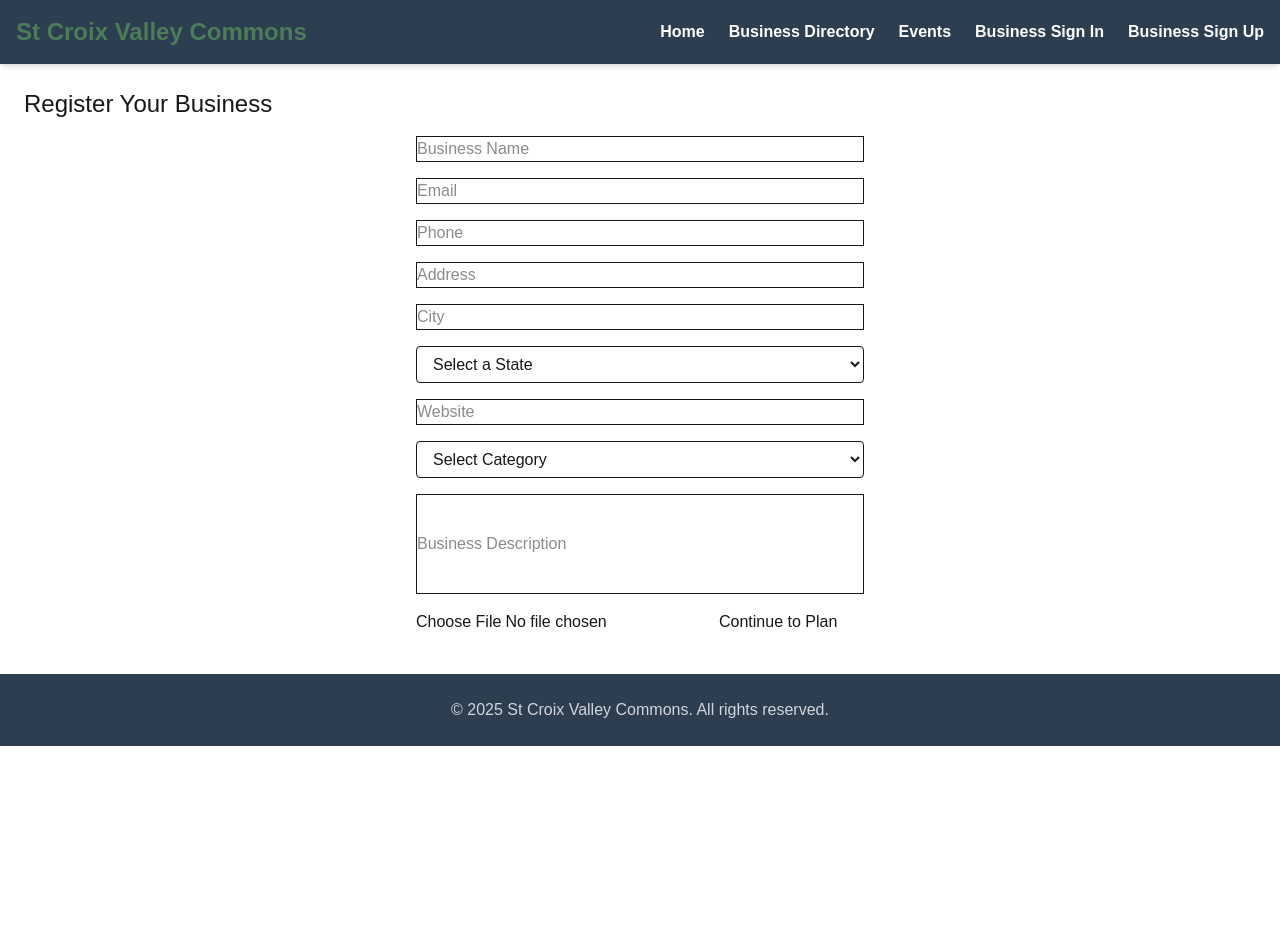
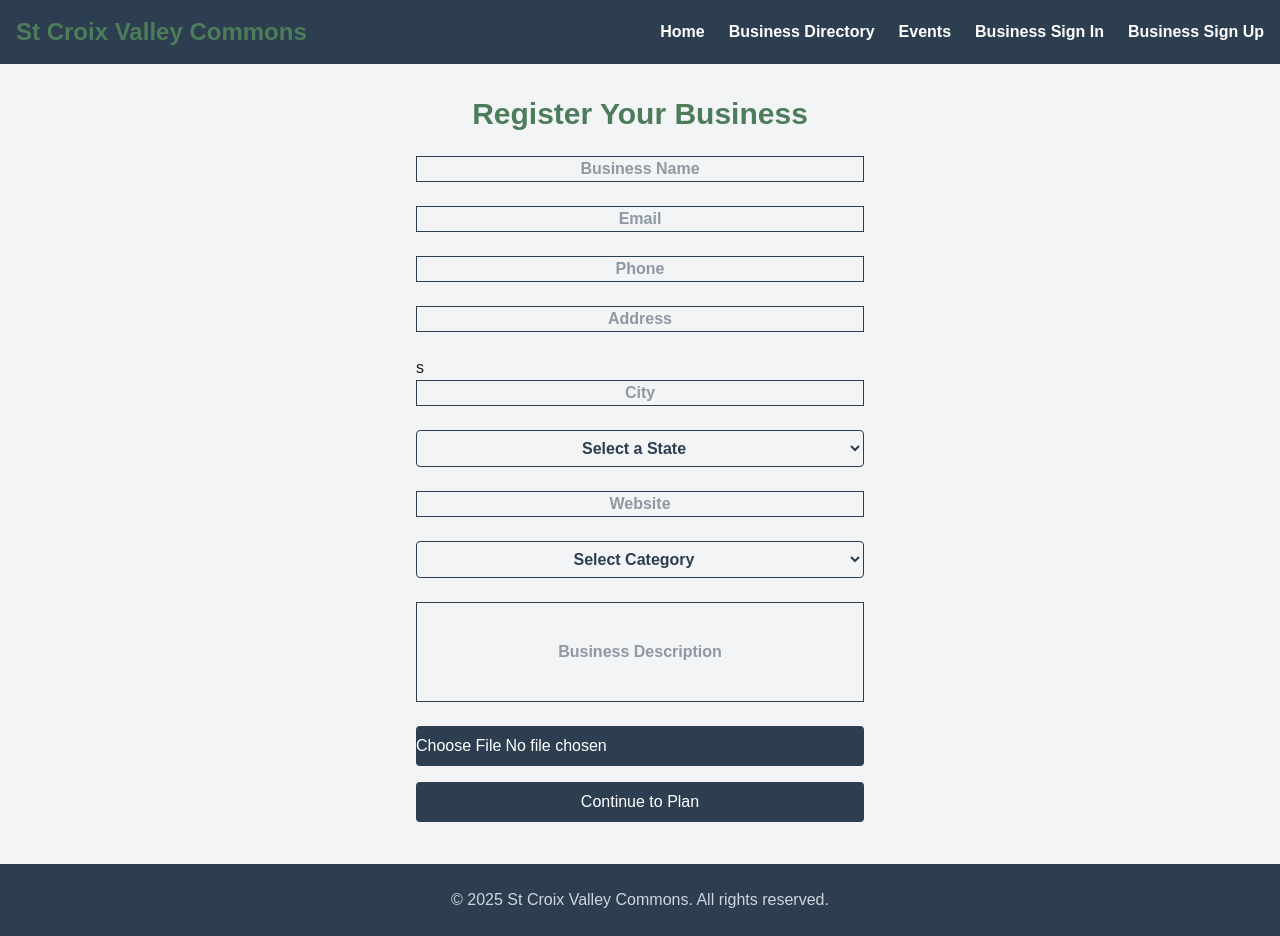
Before and after one commit to adamhalverson1/stcroixvalleycommons, a Next.js app: page /register-business in a window 1280 px wide. Before the commit the page ends 800 px from the top, so only its background shows below. Built offline with nearby package versions, Linux system fonts and the light colour scheme; no server answers.

Commit message:
some UI style changes

```diff
--- a/app/events/page.tsx
+++ b/app/events/page.tsx
@@ -2,9 +2,9 @@ import React from 'react'
 
 export default function page() {
   return (
-    <>
-        <div>Event Page</div>
-        <div>This will list all of the events that are going on in the St Croix Valley that businesses have decided to post</div>
-    </>
+    <div className="bg-gray-100 min-h-screen px-6 py-8" >
+      <div className="text-3xl font-bold text-center text-[#7DA195]  mb-6">Event Page</div>
+      <div className="text-3xl font-bold text-center text-[#7DA195]  mb-6">This will list all of the events that are going on in the St Croix Valley that businesses have decided to post</div>
+    </div>
   )
 }
--- a/app/login/page.tsx
+++ b/app/login/page.tsx
@@ -24,12 +24,12 @@ export default function LoginPage() {
   };
 
   return (
-    <div className="min-h-screen flex items-center justify-center bg-gray-100 p-4">
+    <div className="bg-gray-100 min-h-screen px-6 py-8 flex items-center justify-center">
       <form
         onSubmit={handleLogin}
         className="bg-white p-6 rounded shadow-md w-full max-w-md"
       >
-        <h1 className="text-2xl font-bold mb-4 text-center">Business Sign In</h1>
+        <h1 className="text-3xl font-bold text-center text-[#4C7C59] mb-6">Business Sign In</h1>
         {error && <p className="text-red-500 mb-4">{error}</p>}
         <input
           type="email"
--- a/app/register-business/page.tsx
+++ b/app/register-business/page.tsx
@@ -2,8 +2,8 @@ import BusinessRegistrationForm from "@/components/BusinessRegistrationForm";
 
 export default function RegisterBusinessPage() {
   return (
-    <div className="p-6">
-      <h1 className="text-2xl mb-4">Register Your Business</h1>
+    <div className="bg-gray-100 min-h-screen px-6 py-8" >
+      <h1 className="text-3xl font-bold text-center text-[#4C7C59] mb-6">Register Your Business</h1>
       <BusinessRegistrationForm />
     </div>
   );
--- a/components/BusinessRegistrationForm.tsx
+++ b/components/BusinessRegistrationForm.tsx
@@ -43,30 +43,30 @@ export default function RegisterBusinessPage() {
 
   return (
     <form onSubmit={handleSubmit} className="space-y-4 max-w-md mx-auto">
-      <input className="w-full border" name="name" onChange={handleChange} required placeholder="Business Name" />
-      <input className="w-full border" name="email" onChange={handleChange} required placeholder="Email" />
-      <input className="w-full border" name="phone" onChange={handleChange} placeholder="Phone" />
-      <input className="w-full border" name="address" onChange={handleChange} placeholder="Address" />
-      <input className="w-full border" name="city" onChange={handleChange} placeholder="City" />
+      <input className="w-full border font-bold text-center text-[#2C3E50] mb-6" name="name" onChange={handleChange} required placeholder="Business Name" />
+      <input className="w-full border font-bold text-center text-[#2C3E50] mb-6" name="email" onChange={handleChange} required placeholder="Email" />
+      <input className="w-full border font-bold text-center text-[#2C3E50] mb-6" name="phone" onChange={handleChange} placeholder="Phone" />
+      <input className="w-full border font-bold text-center text-[#2C3E50] mb-6" name="address" onChange={handleChange} placeholder="Address" />s
+      <input className="w-full border font-bold text-center text-[#2C3E50] mb-6" name="city" onChange={handleChange} placeholder="City" />
       <select
         name="state"
         value={form.state}
         onChange={handleChange}
         required
-        className="w-full border px-3 py-2 rounded"
+        className="w-full border px-3 py-2 rounded font-bold text-center text-[#2C3E50] mb-6"
       >
         <option value="">Select a State</option>
-        <option value="Retail & Consumer Goods">Minnesota</option>
-        <option value="Food & Beverage">Wisconsin</option>
+        <option value="Minnesota">Minnesota</option>
+        <option value="Wisconsin">Wisconsin</option>
       </select>
-      <input className="w-full border" name="website" onChange={handleChange} placeholder="Website" />
+      <input className="w-full border font-bold text-center text-[#2C3E50] mb-6" name="website" onChange={handleChange} placeholder="Website" />
 
       <select
         name="category"
         value={form.category}
         onChange={handleChange}
         required
-        className="w-full border px-3 py-2 rounded"
+        className="w-full border px-3 py-2 rounded font-bold text-center text-[#2C3E50] mb-6"
       >
         <option value="">Select Category</option>
         <option value="Retail & Consumer Goods">Retail & Consumer Goods</option>
@@ -82,10 +82,11 @@ export default function RegisterBusinessPage() {
         <option value="Logistics & Transportation">Logistics & Transportation</option>
         <option value="Pets & Animals">Pets & Animals</option>
       </select>
-      <input className="w-full border h-25 " name="description" onChange={handleChange} placeholder="Business Description"  />
-      <input type="file" accept="image/*" onChange={handleImageChange} />
+      <input className="w-full border h-25 font-bold text-center text-[#2C3E50] mb-6" name="description" onChange={handleChange} placeholder="Business Description"  />
 
-      <button type="submit">Continue to Plan</button>
+      <input className="w-full bg-[#2C3E50] text-white py-2 rounded" type="file" accept="image/*" onChange={handleImageChange} />
+
+      <button className="w-full bg-[#2C3E50] text-white py-2 rounded hover:bg-[#1a2734]" type="submit">Continue to Plan</button>
     </form>
   );
 }
```
